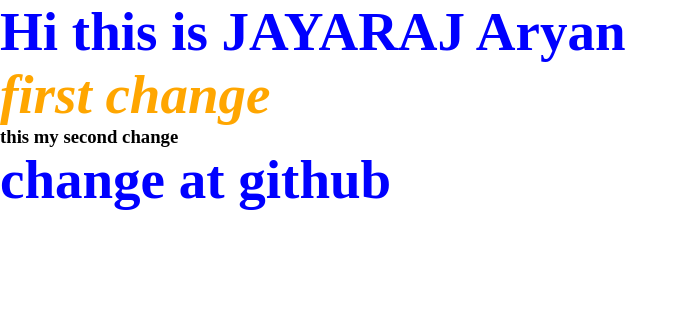
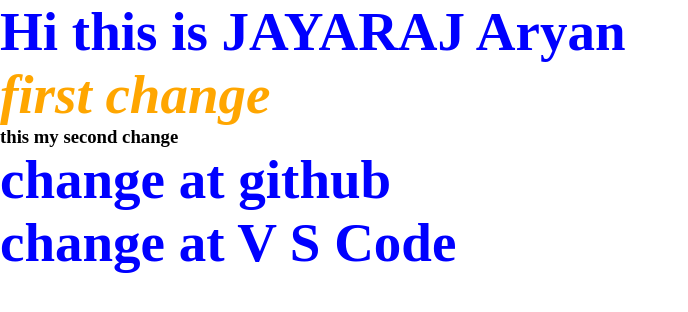
Before and after one commit to JayarajArya/my-first-demo, a plain HTML site: page index.html in a window 1280 px wide. Shown: the whole page, without its empty margins (0-688 px from the left). Drawn offline with Linux system fonts and the light colour scheme.

Commit message:
change at V S Code

```diff
--- a/index.html
+++ b/index.html
@@ -12,6 +12,7 @@
     <h2> first change </h2>
     <h3> this my second change</h3>
     <h1> change at github</h1>
+    <h1> change at V S Code</h1>
     <script src="script.js"></script>
 </body>
 </html>
```
